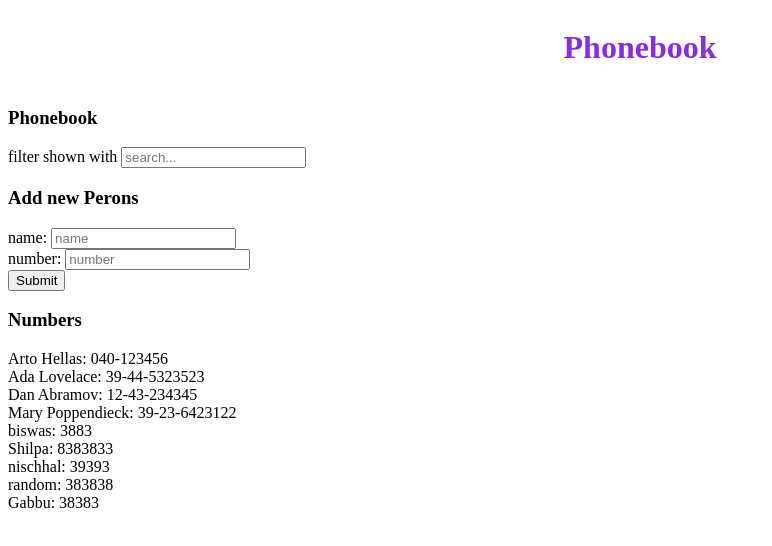
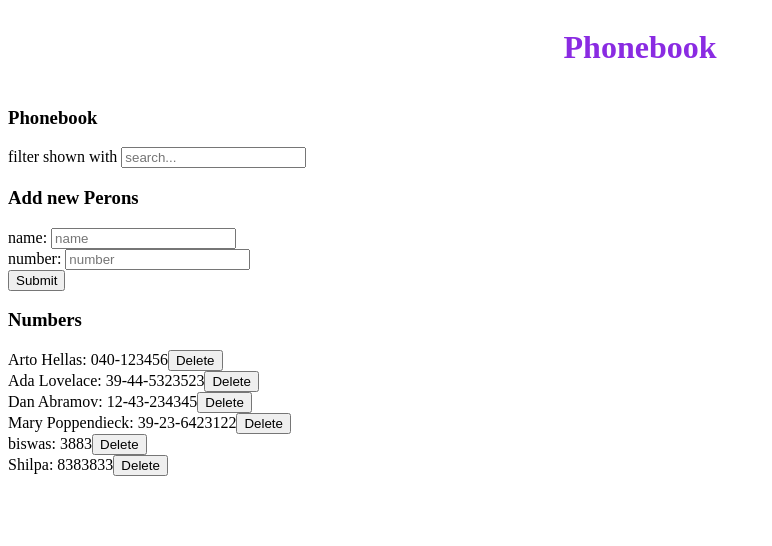
Before and after one commit to Nischhal3/mooc-phonebook, a React (Create React App) app: page / in a window 1280 px wide. Shown: the top 546 px of the page, without its empty margins (0-772 px from the left). Built offline with nearby package versions, Linux system fonts and the light colour scheme; data requests are answered from the project's data file.

Commit message:
added delete functionality

```diff
--- a/db.json
+++ b/db.json
@@ -29,21 +29,6 @@
       "name": "Shilpa",
       "number": "8383833",
       "id": 6
-    },
-    {
-      "name": "nischhal",
-      "number": "39393",
-      "id": 7
-    },
-    {
-      "name": "random",
-      "number": "383838",
-      "id": 8
-    },
-    {
-      "name": "Gabbu",
-      "number": "38383",
-      "id": 9
     }
   ]
 }
--- a/src/part2-4/component/details.js
+++ b/src/part2-4/component/details.js
@@ -1,7 +1,11 @@
 import React from 'react';
-const Details = (props) => {
+const Details = ({ person, handleDelete }) => {
+    //console.log(person);
     return (
-        <div>{props.name}: {props.number}</div>
+        <div>
+            {person.name}: {person.number}
+            <button onClick={handleDelete.bind(null, person.id, person.name)}>Delete</button>
+        </div>
     )
 }
 
--- a/src/part2-4/phonebook.js
+++ b/src/part2-4/phonebook.js
@@ -20,8 +20,6 @@ const Phonebook = () => {
             }).catch(error => {
                 console.log('Error', error);
             })
-
-
     }
     useEffect(fetchPerson, []);
 
@@ -82,6 +80,20 @@ const Phonebook = () => {
         return person.name.toLowerCase().indexOf(search.toLowerCase()) !== -1
     })
 
+    const handleDelete = (id, name) => {
+        //console.log('Person', id, name);
+        let newPersonList = persons.filter(person => person.id !== id);
+        let confirm = window.confirm(`Pres OK to delete ${name}`);
+
+        if (confirm) {
+            services
+                .deletePerson(id)
+                .then(response => {
+                    //console.log(`${id} deleted`);
+                    setPersons(newPersonList);
+                })
+        }
+    }
     return (
         <div>
             <h3>Phonebook</h3>
@@ -95,7 +107,7 @@ const Phonebook = () => {
             <h3>Numbers</h3>
             {filteredPerson.map((person, index) => {
                 return (
-                    <Details key={index} name={person.name} number={person.number} />
+                    <Details key={index} person={person} handleDelete={handleDelete} />
                 )
             })}
         </div>
--- a/src/part2-4/services/person.js
+++ b/src/part2-4/services/person.js
@@ -14,10 +14,15 @@ const update = (id, personObj) => {
     return axios.put(`${baseUrl}/${id}`, personObj)
 }
 
+const deletePerson = id => {
+    return axios.delete(`${baseUrl}/${id}`)
+}
+
 const services = {
     getAll,
     create,
-    update
+    update,
+    deletePerson
 }
 
 export default services;
```
